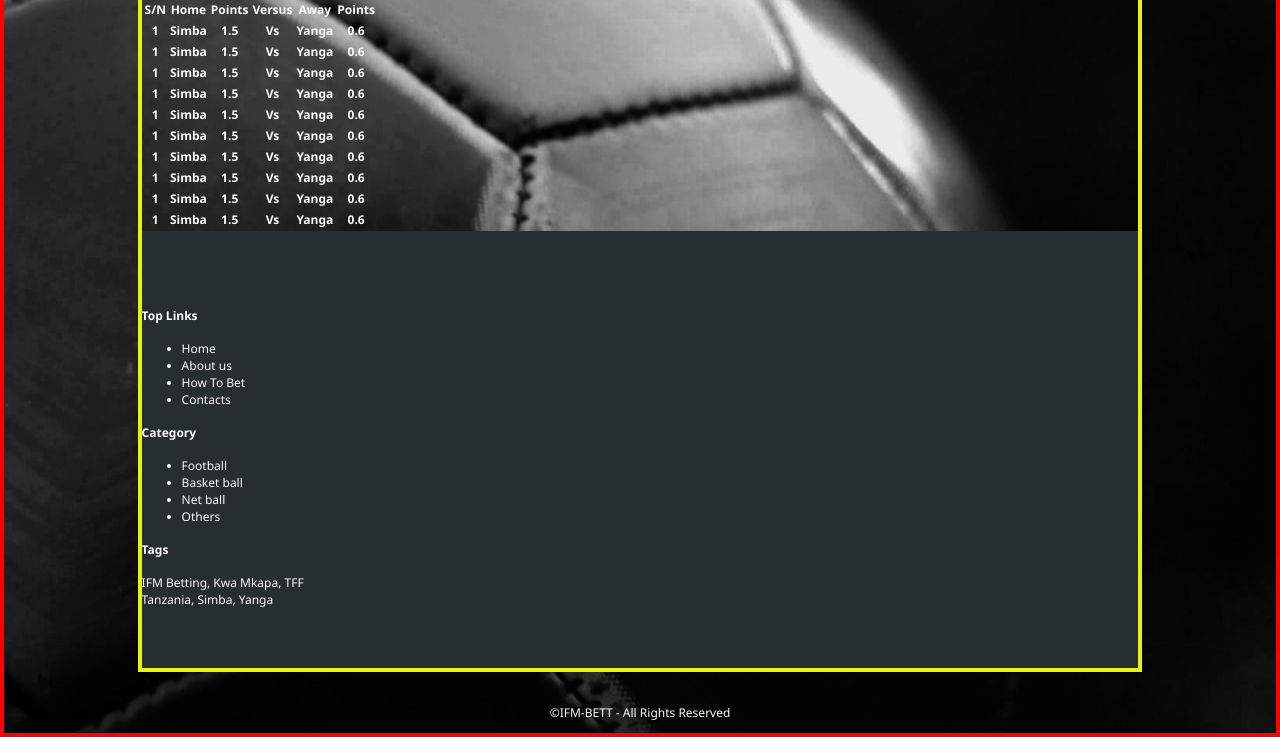
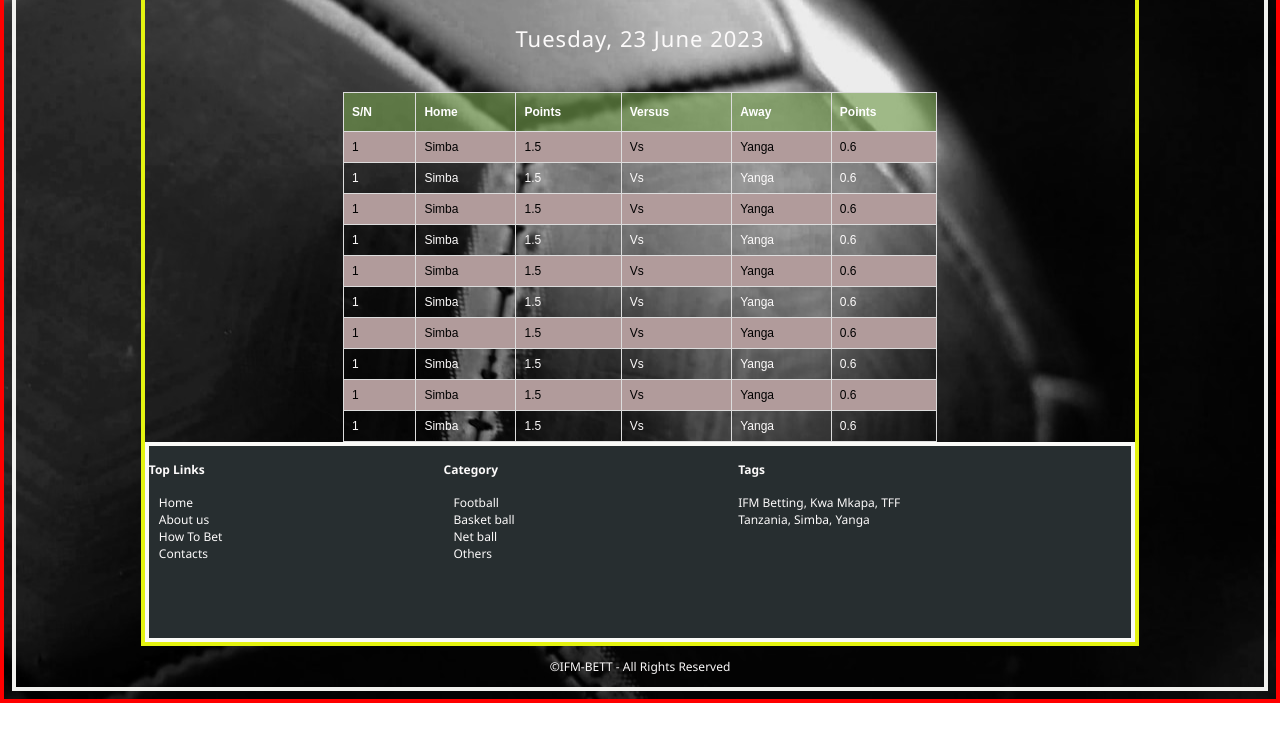
Before and after one commit to hell-song001/IFM-BETT, a plain HTML site: page matches.html in a window 1280 px wide. Shown: the part 196-933 px from the top of the page. After the commit the page ends 899 px from the top, so only its background shows below. Drawn offline with Linux system fonts and the light colour scheme.

Commit message:
Normal edit of content and style of website

```diff
--- a/matches.html
+++ b/matches.html
@@ -6,6 +6,33 @@
 
         <meta name="viewport" content="width=device-width, initial-scale=1.0">
         <link rel="stylesheet" href="style.css">
+
+        <style>
+            #matches {
+              font-family: Arial, Helvetica, sans-serif;
+              border-collapse: collapse;
+              width: 60%;
+              margin-left: auto;
+              margin-right: auto;
+            }
+
+            #matches td, #matches th {
+              border: 1px solid #ddd;
+              padding: 8px;
+            }
+
+            #matches tr:nth-child(even){background-color: #b19b9b; color: black;}
+
+            #matches tr:hover {background-color: #739c4da2; color: aliceblue;}
+
+            #matches th {
+              padding-top: 12px;
+              padding-bottom: 12px;
+              text-align: left;
+              background-color: #739c4da2;
+              color: white;
+            }
+            </style>
     </head>
 	<body>
 
@@ -15,8 +42,8 @@
 					<a class="brand" href="index.html" style="text-decoration: none;">IFM BETT</a>
 				</div>
 				<ul class="nav">
-					<li class="active"><a href="index.html">Home</a></li>
-					<li><a href="matches.html">Today's Matches</a></li>
+					<li><a href="index.html">Home</a></li>
+					<li class="active"><a href="matches.html">Today's Matches</a></li>
 					<li><a href="how_to.html">How To Bet</a></li>
 					<li><a href="about.html">About Us</a></li>
 					<li><a href="contacts.html">Contact</a></li>
@@ -25,11 +52,11 @@
 			</div>
 
             <section>
-                <h2 class="title-start">Today's matches</h2>
+                <h2 class="heading">Today's matches</h2>
                 <p class="sub-title"> Tuesday, 23 June 2023</p>
 
                 <div>
-                   <table>
+                   <table id="matches">
                         <tr>
                             <th>S/N</th>
                             <th>Home</th>
@@ -40,104 +67,104 @@
                         </tr>
 
                         <tr>
-                            <th>1</th>
-                            <th>Simba</th>
-                            <th>1.5</th>
-                            <th>Vs</th>
-                            <th>Yanga</th>
-                            <th>0.6</th>
+                            <td>1</td>
+                            <td>Simba</td>
+                            <td>1.5</td>
+                            <td>Vs</td>
+                            <td>Yanga</td>
+                            <td>0.6</td>
                         </tr>
 
 
                         <tr>
-                            <th>1</th>
-                            <th>Simba</th>
-                            <th>1.5</th>
-                            <th>Vs</th>
-                            <th>Yanga</th>
-                            <th>0.6</th>
+                            <td>1</td>
+                            <td>Simba</td>
+                            <td>1.5</td>
+                            <td>Vs</td>
+                            <td>Yanga</td>
+                            <td>0.6</td>
                         </tr>
 
 
                         <tr>
-                            <th>1</th>
-                            <th>Simba</th>
-                            <th>1.5</th>
-                            <th>Vs</th>
-                            <th>Yanga</th>
-                            <th>0.6</th>
+                            <td>1</td>
+                            <td>Simba</td>
+                            <td>1.5</td>
+                            <td>Vs</td>
+                            <td>Yanga</td>
+                            <td>0.6</td>
                         </tr>
 
 
                         <tr>
-                            <th>1</th>
-                            <th>Simba</th>
-                            <th>1.5</th>
-                            <th>Vs</th>
-                            <th>Yanga</th>
-                            <th>0.6</th>
+                            <td>1</td>
+                            <td>Simba</td>
+                            <td>1.5</td>
+                            <td>Vs</td>
+                            <td>Yanga</td>
+                            <td>0.6</td>
                         </tr>
 
 
                         <tr>
-                            <th>1</th>
-                            <th>Simba</th>
-                            <th>1.5</th>
-                            <th>Vs</th>
-                            <th>Yanga</th>
-                            <th>0.6</th>
+                            <td>1</td>
+                            <td>Simba</td>
+                            <td>1.5</td>
+                            <td>Vs</td>
+                            <td>Yanga</td>
+                            <td>0.6</td>
                         </tr>
 
                         <tr>
-                            <th>1</th>
-                            <th>Simba</th>
-                            <th>1.5</th>
-                            <th>Vs</th>
-                            <th>Yanga</th>
-                            <th>0.6</th>
+                            <td>1</td>
+                            <td>Simba</td>
+                            <td>1.5</td>
+                            <td>Vs</td>
+                            <td>Yanga</td>
+                            <td>0.6</td>
                         </tr>
 
 
                         <tr>
-                            <th>1</th>
-                            <th>Simba</th>
-                            <th>1.5</th>
-                            <th>Vs</th>
-                            <th>Yanga</th>
-                            <th>0.6</th>
+                            <td>1</td>
+                            <td>Simba</td>
+                            <td>1.5</td>
+                            <td>Vs</td>
+                            <td>Yanga</td>
+                            <td>0.6</td>
                         </tr>
 
                         <tr>
-                            <th>1</th>
-                            <th>Simba</th>
-                            <th>1.5</th>
-                            <th>Vs</th>
-                            <th>Yanga</th>
-                            <th>0.6</th>
+                            <td>1</td>
+                            <td>Simba</td>
+                            <td>1.5</td>
+                            <td>Vs</td>
+                            <td>Yanga</td>
+                            <td>0.6</td>
                         </tr>
 
                         <tr>
-                            <th>1</th>
-                            <th>Simba</th>
-                            <th>1.5</th>
-                            <th>Vs</th>
-                            <th>Yanga</th>
-                            <th>0.6</th>
+                            <td>1</td>
+                            <td>Simba</td>
+                            <td>1.5</td>
+                            <td>Vs</td>
+                            <td>Yanga</td>
+                            <td>0.6</td>
                         </tr>
 
                         <tr>
-                            <th>1</th>
-                            <th>Simba</th>
-                            <th>1.5</th>
-                            <th>Vs</th>
-                            <th>Yanga</th>
-                            <th>0.6</th>
+                            <td>1</td>
+                            <td>Simba</td>
+                            <td>1.5</td>
+                            <td>Vs</td>
+                            <td>Yanga</td>
+                            <td>0.6</td>
                         </tr>
                    </table>
                 </div>
             </section>
 
-            <div class="footer" style="background: #272E30;padding: 60px 0;">
+            <div class="footer" style="background: #272E30;">
                 <div class="item-foot">
                         <h4 class="title">Top Links</h4>
                         <ul>
@@ -173,7 +200,7 @@
 
 
 
-	<div id="the-end" style="clear: both; text-align: center; padding-top: 20px;">
+	<div id="the-end" style="clear: both; text-align: center;">
 
 		<p >©IFM-BETT - All Rights Reserved</p>
 
--- a/style.css
+++ b/style.css
@@ -12,6 +12,7 @@ body {
     font-family: 'Segoe UI', Tahoma, Geneva, Verdana, sans-serif;
     font-size: 12px;
     background: url(img/bgimg.jpg) no-repeat fixed center ;
+    border: 4px solid rgb(241, 241, 238);
 }
 
 .container {
@@ -80,3 +81,49 @@ body {
 .active {
   background-color: #60a3b8;
 }
+
+p {
+  font-family: 'Segoe UI', Tahoma, Geneva, Verdana, sans-serif;
+}
+
+button {
+  border-radius: 7px;
+  cursor: pointer;
+  text-transform: capitalize;
+  margin: 0;
+}
+
+.heading {
+  margin: auto;
+  width: 100%;
+  text-align: center;
+  font-family: 'Gill Sans', 'Gill Sans MT', Calibri, 'Trebuchet MS', sans-serif;
+  font-size: 45px;
+  text-transform: uppercase;
+  padding: 14px;
+  color: rgb(236, 213, 10);
+  line-height: 1.1;
+}
+
+.sub-title {
+  padding: 14px;
+  margin: 12px 0 25px;
+  font-size: 22px;
+  letter-spacing: 1px;
+  text-align: center;
+}
+
+.footer {
+  border: 4px solid rgb(250, 250, 247);
+  height: 200px;
+}
+
+.item-foot {
+  width: 30%;
+  float: left;
+}
+
+.item-foot > ul {
+  list-style-type: none;
+  margin-left: -30px;
+}
```
Also changed, not shown: FAQ.html (+29 -14 lines), about.html (+4 -5 lines), contacts.html (+20 -8 lines), how_to.html (+6 -6 lines), index.html (+25 -4 lines), img/client1.jpg (added), img/client2.jpg (added), img/client3.jpg (added), img/client4.jpg (added).
